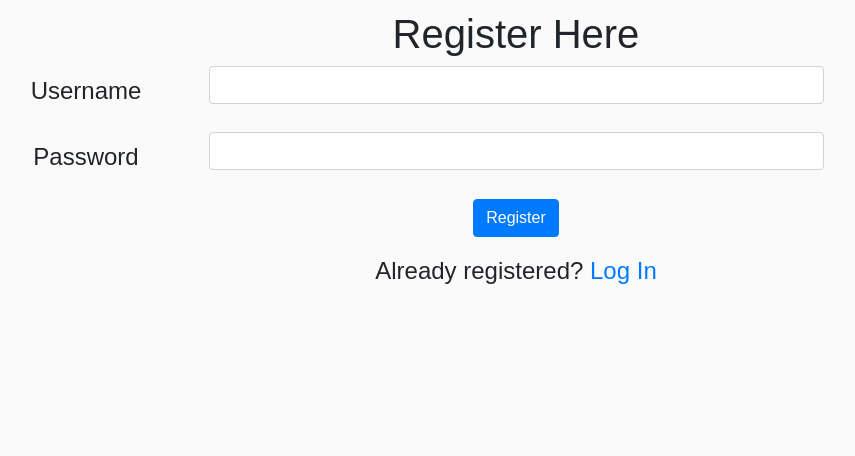
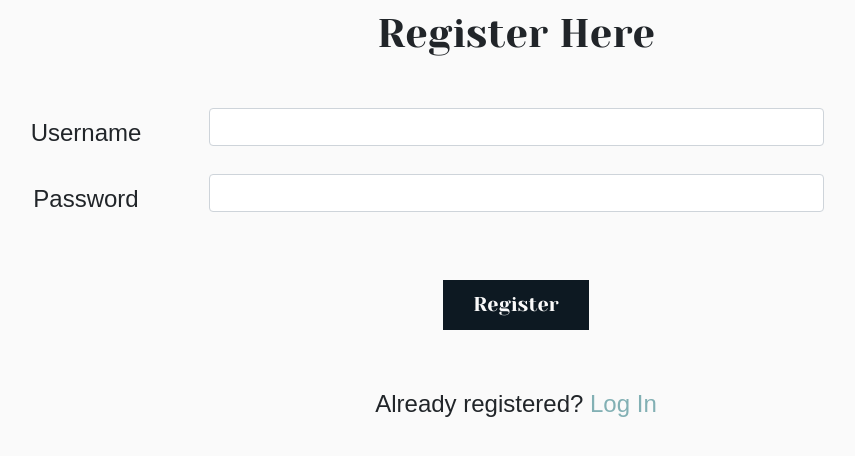
Before and after one commit to emmasarge/mindset-journal, a Flask app: page /register in a window 1280 px wide. Shown: the part 108-564 px from the top of the page, without its empty margins (124-979 px from the left). Run offline with Flask 2, Linux system fonts and the light colour scheme; some libraries are stand-ins or nearby versions; some web fonts are replaced.

Commit message:
add login and register styling

```diff
--- a/static/css/style.css
+++ b/static/css/style.css
@@ -444,6 +444,72 @@ nav {
 
 
 /*------LOGIN-------*/
+#login-page h1 {
+    font-family: 'Yeseva One', cursive;
+    margin-bottom: 40px;
+}
+#login-page button {
+    background-color: #0d1922;
+    color:#fafafa;
+    border-radius:0;
+    border: none;
+    padding: 10px 30px;
+    margin: 40px;
+    font-family: 'Yeseva One', cursive;
+    font-size: 20px;
+}
 
+#login-page button:hover {
+    background-color: #0d1922;
+    color: #fafafa;
+    text-transform: uppercase;
+    transition: all 0.7s ease-out;
+    -moz-transition: all 0.7s ease-out;
+    -webkit-transition: all 0.7s ease-out;
+}
 
+#login-page a {
+    color:#82b0b4;
+}
+
+#login-page a:hover {
+    text-transform: uppercase;
+    transition: all 0.5s ease-out;
+    -moz-transition: all 0.5s ease-out;
+    -webkit-transition: all 0.5s ease-out;
+}
 /*----REGISTER----*/
+#register-page h1 {
+    font-family: 'Yeseva One', cursive!important;
+    margin-bottom: 50px;
+}
+#register-page button {
+    background-color: #0d1922;
+    color:#fafafa;
+    border-radius:0;
+    border: none;
+    padding: 10px 30px;
+    margin: 40px;
+    font-family: 'Yeseva One', cursive;
+    font-size: 20px;
+}
+
+#register-page button:hover {
+    background-color: #0d1922;
+    color: #fafafa;
+    text-transform: uppercase;
+    transition: all 0.7s ease-out;
+    -moz-transition: all 0.7s ease-out;
+    -webkit-transition: all 0.7s ease-out;
+}
+
+#register-page a {
+    color:#82b0b4;
+}
+
+#register-page a:hover {
+    text-transform: uppercase;
+    transition: all 0.5s ease-out;
+    -moz-transition: all 0.5s ease-out;
+    -webkit-transition: all 0.5s ease-out;
+}
--- a/templates/login.html
+++ b/templates/login.html
@@ -1,5 +1,6 @@
 {% extends "base.html" %}
 {% block content %}
+<section id="login-page">
 <h1>Login Here</h1>
 <form method="POST" action="{{ url_for('login') }}">
   <!-- Create username -->
@@ -19,7 +20,7 @@
     </div>
   </div>
   <!-- Register Submit -->
-  <button type="submit" class="btn btn-primary">Login</button>
+  <button type="submit" class="btn">Login</button>
 </form>
 <!-- Alternative to Login-->
 <div class="row">
@@ -29,5 +30,6 @@
     </p>
   </div>
 </div>
+</section>
 
 {% endblock %}
--- a/templates/register.html
+++ b/templates/register.html
@@ -1,5 +1,6 @@
 {% extends "base.html" %}
 {% block content %}
+<section id="register-page">
 <h1>Register Here</h1>
 <form method="POST" action="{{ url_for('register') }}">
   <!-- Create username -->
@@ -19,7 +20,7 @@
     </div>
   </div>
   <!-- Register Submit -->
-  <button type="submit" class="btn btn-primary">Register</button>
+  <button type="submit" class="btn">Register</button>
 </form>
 <!-- Alternative to Login-->
 <div class="row">
@@ -29,5 +30,5 @@
     </p>
   </div>
 </div>
-
+</section>
 {% endblock %}
```
